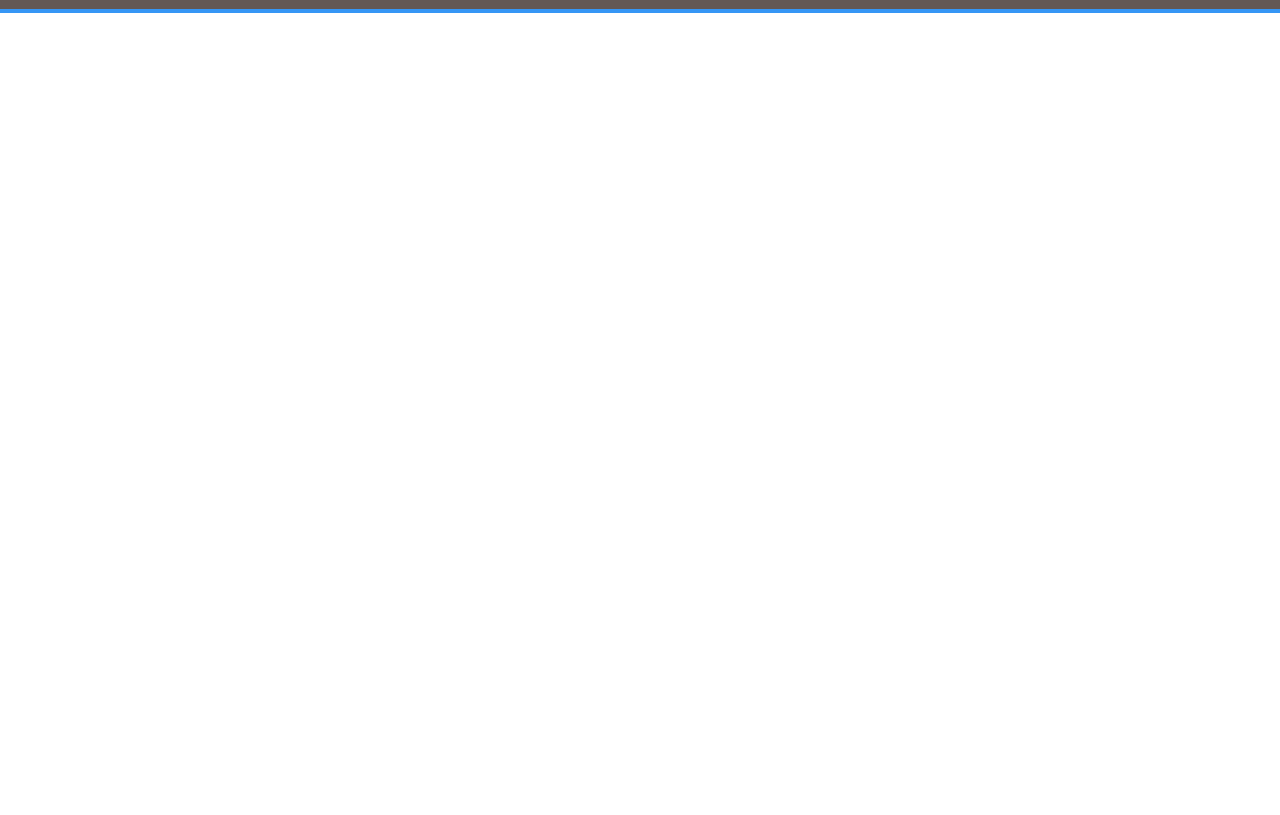
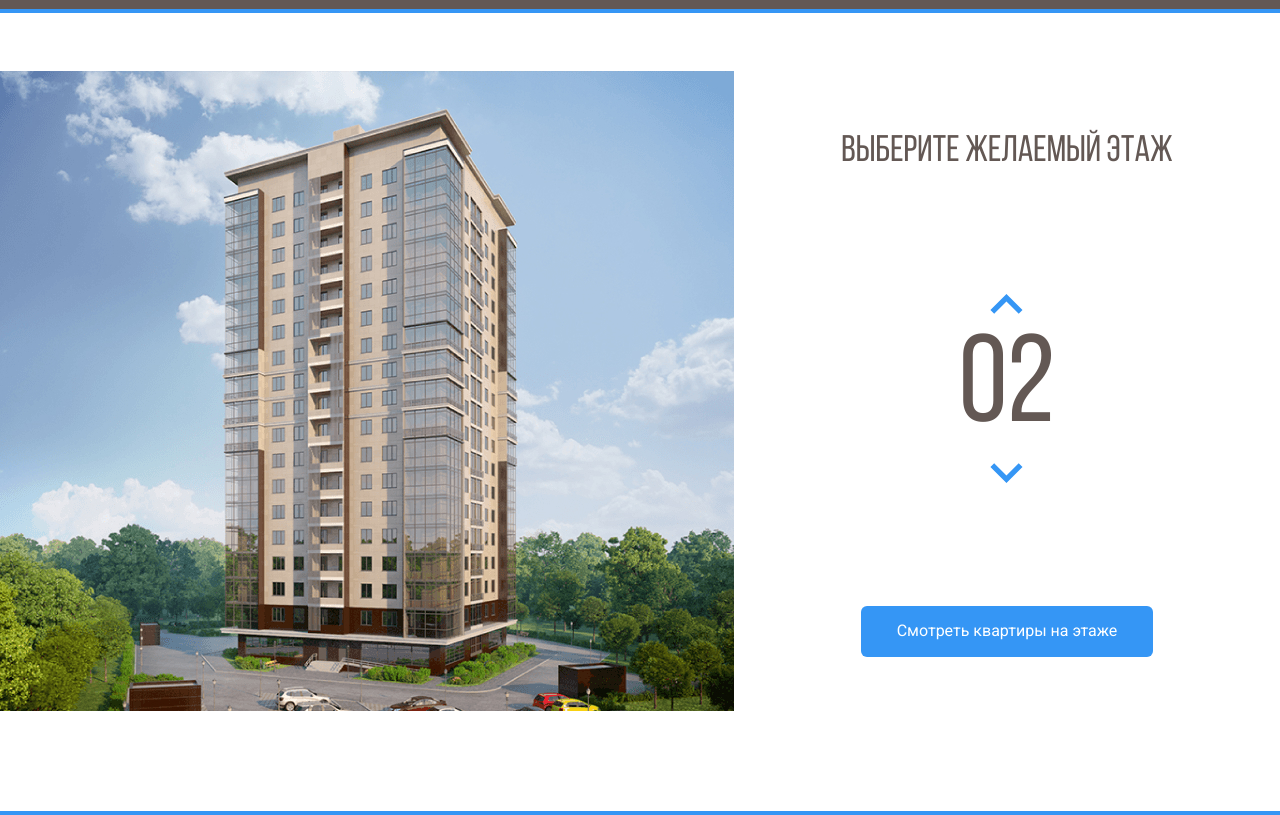
Before and after one commit to veeuuron/Melody, a plain HTML site: page Index.html in a window 1280 px wide. Shown: the part 55-870 px from the top of the page. Before the commit the page ends 800 px from the top, so only its background shows below. Drawn offline with Linux system fonts and the light colour scheme.

Commit message:
header+main

```diff
--- a/Index.html
+++ b/Index.html
@@ -43,5 +43,59 @@
     </div>
     <!-- /.navbar -->
   </header>
+  <main class="main">
+    <div class="main-image">
+      <svg  class= "home-image" width="734" height="640" viewBox="0 0 734 640" fill="none" xmlns="http://www.w3.org/2000/svg" xmlns:xlink="http://www.w3.org/1999/xlink">
+        <rect width="734" height="640" fill="url(#pattern0)"/>
+        <defs>
+        <pattern id="pattern0" patternContentUnits="objectBoundingBox" width="1" height="1">
+        <use xlink:href="#image0" transform="translate(-0.00408719) scale(0.0013624 0.0015625)"/>
+        </pattern>
+        <image id="image0" width="740" height="640" xlink:href="img/home.jpg"/>
+        </defs>
+        <path d="M222 531L442.8 539L512 525.3V547L443.5 566.7L222 555.7V531Z" fill="#3595F6" fill-opacity="0.75"/>
+        <path d="M223 530V505L443.3 508.3L513 505V525L443.7 538L223 530Z" fill="#3595F6" fill-opacity="0.75"/>
+        <path d="M223 504V479H444H513V502L445 509L223 504Z" fill="#3595F6" fill-opacity="0.75"/>
+        <path d="M223 480V455L444.3 451.3L512 458V480H444" fill="#3595F6" fill-opacity="0.75"/>
+        <path d="M223 454V428L444.5 424.7L513 435.7V457L444 450.3L223 454Z" fill="#3595F6" fill-opacity="0.75"/>
+        <path d="M222 427V403.3L443 391L514 414V435.3L443 423L222 427Z" fill="#3595F6" fill-opacity="0.75"/>
+        <path d="M222 405V380L444.2 363.7L514 392.3V413L443.7 391.3L222 405Z" fill="#3595F6" fill-opacity="0.75"/>
+        <path d="M222 380V355L444.5 334.7L514 371.3V392L442 363.3L222 380Z" fill="#3595F6" fill-opacity="0.75"/>
+        <path d="M222 354V330L445 305.3L514 349.3V371L444.7 333L222 354Z" fill="#3595F6" fill-opacity="0.75"/>
+        <path d="M222 329V305L444.5 276.3L514 327.3V348L443.7 305.7L222 329Z" fill="#3595F6" fill-opacity="0.75"/>
+        <path d="M221 305V281L443.3 248L514 307.3V327L444 276.3L221 305Z" fill="#3595F6" fill-opacity="0.75"/>
+        <path d="M222 280V256L443.2 221L513 285V306L444.3 247.7L222 280Z" fill="#3595F6" fill-opacity="0.75"/>
+        <path d="M222 256V231L444.3 193L513 263.3V284L444 220L222 256Z" fill="#3595F6" fill-opacity="0.75"/>
+        <path d="M222 230V205L442.8 161.3L513 240.3V263L444 189.7L222 230Z" fill="#3595F6" fill-opacity="0.75"/>
+        <path d="M223 206V181L443 133L513 218V241L442.3 161.7L223 206Z" fill="#3595F6" fill-opacity="0.75"/>
+        <path d="M222 181V156L441.8 104L513 196.3V219L443.3 132.7L222 181Z" fill="#3595F6" fill-opacity="0.75"/>
+        <path d="M222 156V130L444 73.3L513 175V196L443.7 104.3L222 156Z" fill="#3595F6" fill-opacity="0.75"/>
+        <defs>
+        <pattern id="pattern0" patternContentUnits="objectBoundingBox" width="1" height="1">
+        <use xlink:href="#image0" transform="translate(-0.00408719) scale(0.0013624 0.0015625)"/>
+        </pattern>
+        <image id="image0" width="740" height="640" xlink:href="img/home.jpg"/>
+        </defs>
+        </svg>
+    </div>
+    <!-- /.main-image -->
+    <div class="main-info">
+      <h2 class="main-title">Выберите желаемый этаж</h2>
+      <div class="counter-group">
+        <button class="counter-button counter-up">
+          <img src="img/arrow.svg" alt="arrow-up" class="counter-arrow counter-arrow-up">
+        </button>
+        <span class="counter">02</span>
+        <button class="counter-button counter-down">
+          <img src="img/arrow.svg" alt="arrow-down" class="counter-arrow counter-arrow-down">
+        </button>
+      </div>
+      <!-- /.counter-group -->
+      <button class="button button-primary">Смотреть квартиры на этаже</button>
+      <!-- /.button button-primary -->
+    </div>
+    <!-- /.main-info -->
+  </main>
+  <footer class="footer"></footer>
 </body>
 </html>
--- a/css/style.css
+++ b/css/style.css
@@ -1,3 +1,12 @@
+@font-face {
+  font-family: "Bebas Neue";
+  src: local("BebasNeueRegular"), url("../fonts/BebasNeueRegular.woff2") format("woff2"),
+    url("../fonts/BebasNeueRegular.woff") format("woff");
+    font-weight: normal;
+    font-style: normal;
+  font-display: swap;
+}
+
 * {
   box-sizing: border-box;
 }
@@ -49,3 +58,62 @@ body{
   font-size: 17px;
   line-height: 20px;
 }
+.main{
+  max-width: 1280px;
+  margin: auto;
+  padding-top: 58px;
+  padding-bottom: 95px;
+  display: flex;
+}
+.main-info{
+flex-grow: 1;
+text-align: center;
+display: flex;
+flex-direction: column;
+align-items: center;
+justify-content: space-around;
+}
+.main-title{
+  font-family: "Bebas Neue", sans-serif;
+  font-weight: normal;
+  font-size: 37px;
+  line-height: 44px;
+  color: #635854;
+  margin: 0;
+}
+.home-image path{
+  opacity: 0;
+  cursor: pointer;
+}
+.home-image path:hover{
+  opacity: 1;
+}
+.counter-group{
+  display: flex;
+  flex-direction: column;
+  align-items: center;
+}
+.counter-button{
+  border: none;
+  background-color: #fff;
+  cursor: pointer;
+}
+.counter-arrow-down{
+  transform: rotateX(180deg);
+}
+.counter{
+  font-family: "Bebas Neue", sans-serif;
+  color:#635854;
+  font-size: 124px;
+}
+.button-primary{
+  background: #3596F5;
+  color: #fff;
+  border: none;
+  border-radius: 6px;
+  padding: 16px 36px;
+  cursor: pointer;
+}
+.footer{
+  border-top: 4px solid #3596F5;
+}
```
Also changed, not shown: fonts/BebasNeueRegular.woff (added), fonts/BebasNeueRegular.woff2 (added), img/Group.svg (added), img/arrow.svg (added), img/home.jpg (added).
